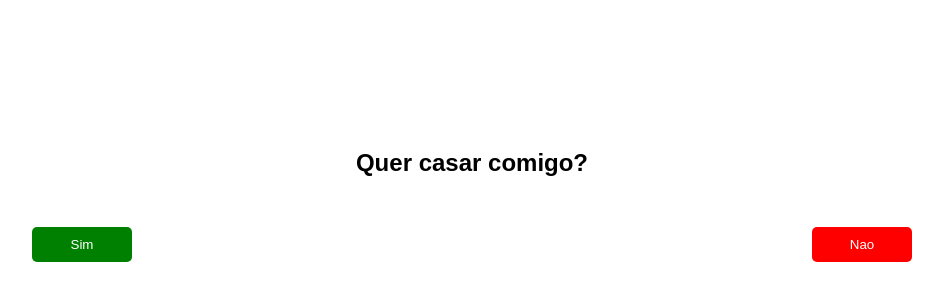
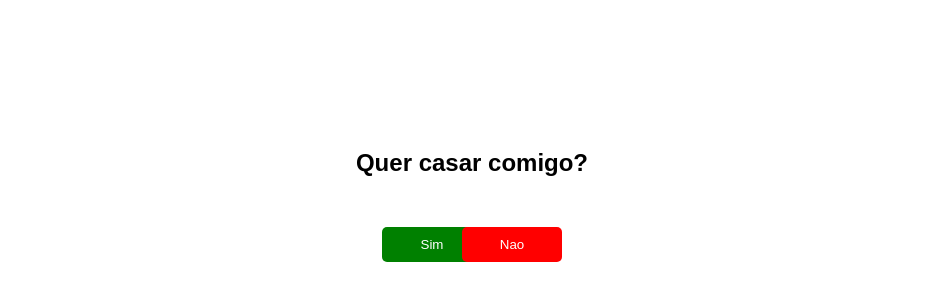
Before and after one commit to Vinkario/CasaComigo, a plain HTML site: page index.html in a window 1280 px wide. Shown: the part 112-412 px from the top of the page, without its empty margins (168-1111 px from the left). Drawn offline with Linux system fonts and the light colour scheme.

Commit message:
postitions correct(1)

```diff
--- a/assets/css/style.css
+++ b/assets/css/style.css
@@ -25,7 +25,7 @@
     color: #fff;
     background-color: green;
     position: absolute;
-    left: 200px;
+    left: 550px;
 
 }
 
@@ -37,7 +37,7 @@
     color: #fff;
     background-color: red;
     position: absolute;
-    right: 200px;
+    right: 550px;
 }
 
 .buttons{
```
